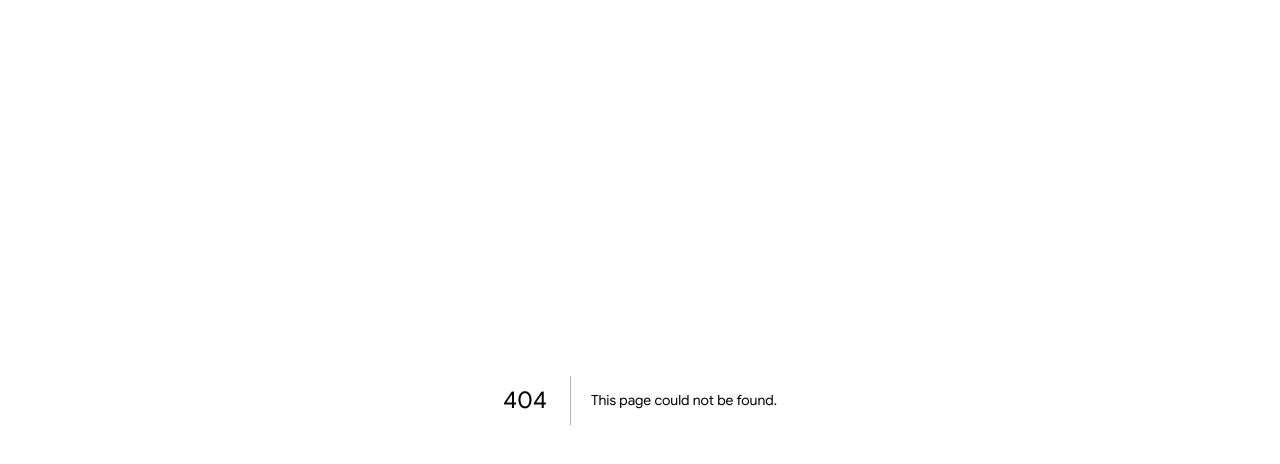
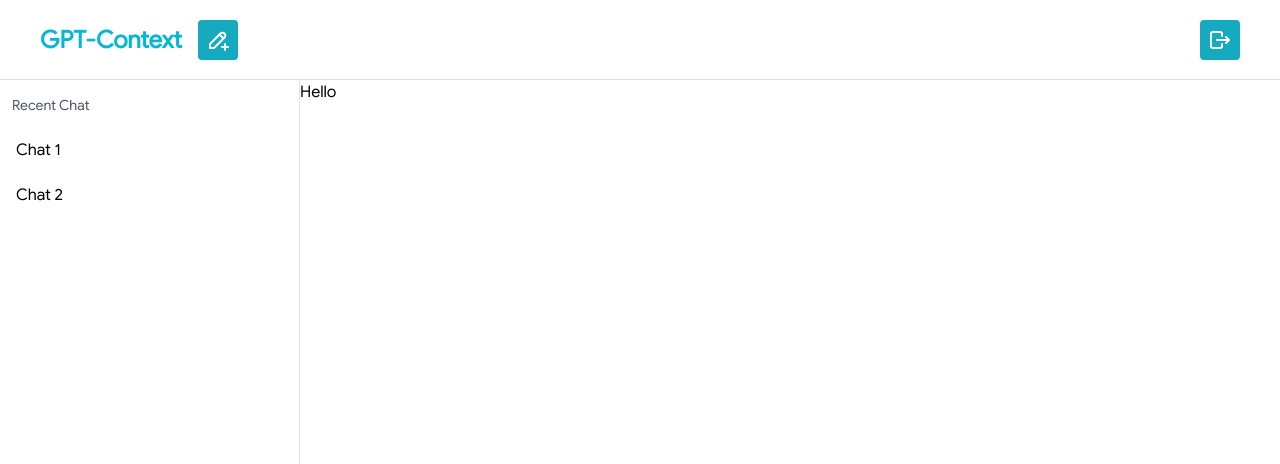
Before and after one commit to dnc-manhdung/gpt-context, a Next.js app: page /chat in a window 1280 px wide. Before the commit this address had no page. Shown: the top 464 px of the page. Built offline with nearby package versions, Linux system fonts and the light colour scheme.

Commit message:
feat: chat page layout

```diff
--- /dev/null
+++ b/src/app/chat/[id]/page.tsx
@@ -0,0 +1,14 @@
+'use client'
+
+import { useRouter, useParams } from 'next/navigation'
+import DefaultLayout from '~/components/layouts/default'
+
+const Page = () => {
+  const router = useRouter()
+  const params = useParams()
+  const { id } = params
+
+  return <DefaultLayout>{id}</DefaultLayout>
+}
+
+export default Page
--- /dev/null
+++ b/src/app/chat/page.tsx
@@ -0,0 +1,9 @@
+'use client'
+
+import DefaultLayout from '~/components/layouts/default'
+
+const Page = () => {
+  return <DefaultLayout>Hello</DefaultLayout>
+}
+
+export default Page
--- /dev/null
+++ b/src/components/layouts/default.tsx
@@ -0,0 +1,51 @@
+import { ActionIcon, AppShell, Flex, Text } from '@mantine/core'
+import { IconPencilPlus, IconLogout } from '@tabler/icons-react'
+import Navbar from './navbar'
+
+interface LayoutProps {
+  children: React.ReactNode
+}
+
+const DefaultLayout: React.FC<LayoutProps> = ({ children }) => {
+  const layout = {
+    header: { height: 80 },
+    navbar: { width: 300, breakpoint: 'sm' }
+  }
+
+  const chatList = [
+    {
+      id: 'abcd',
+      name: 'Chat 1'
+    },
+    {
+      id: 'dbca',
+      name: 'Chat 2'
+    }
+  ]
+
+  return (
+    <AppShell {...layout}>
+      <AppShell.Header>
+        <Flex className="h-full px-10" justify="space-between" align="center">
+          <Flex align="center" gap="md">
+            <Text className="font-bold text-cyan-500 text-2xl" component="a">
+              GPT-Context
+            </Text>
+            <ActionIcon size="40">
+              <IconPencilPlus />
+            </ActionIcon>
+          </Flex>
+          <ActionIcon size="40">
+            <IconLogout />
+          </ActionIcon>
+        </Flex>
+      </AppShell.Header>
+      <AppShell.Navbar>
+        <Navbar chatList={chatList} />
+      </AppShell.Navbar>
+      <AppShell.Main>{children}</AppShell.Main>
+    </AppShell>
+  )
+}
+
+export default DefaultLayout
--- /dev/null
+++ b/src/components/layouts/navbar.tsx
@@ -0,0 +1,35 @@
+import { Flex, Text, Button } from '@mantine/core'
+
+type Chat = {
+  id: string
+  name: string
+}
+
+interface NavbarProps {
+  chatList: Chat[]
+}
+
+const Navbar: React.FC<NavbarProps> = ({ chatList }) => {
+  return (
+    <Flex direction="column" mt="md" ml="sm" mr="sm">
+      <Text className="text-sm text-gray-600">Recent Chat</Text>
+      <Flex direction="column" className="w-[200px]" gap="8" mt="md">
+        {chatList &&
+          chatList.map((chat) => {
+            return (
+              <Text
+                key={chat.id}
+                component="a"
+                className="text-md hover:bg-gray-100 px-1 py-1.5 rounded-md"
+                href={`/chat/${chat.id}`}
+              >
+                {chat.name}
+              </Text>
+            )
+          })}
+      </Flex>
+    </Flex>
+  )
+}
+
+export default Navbar
```
